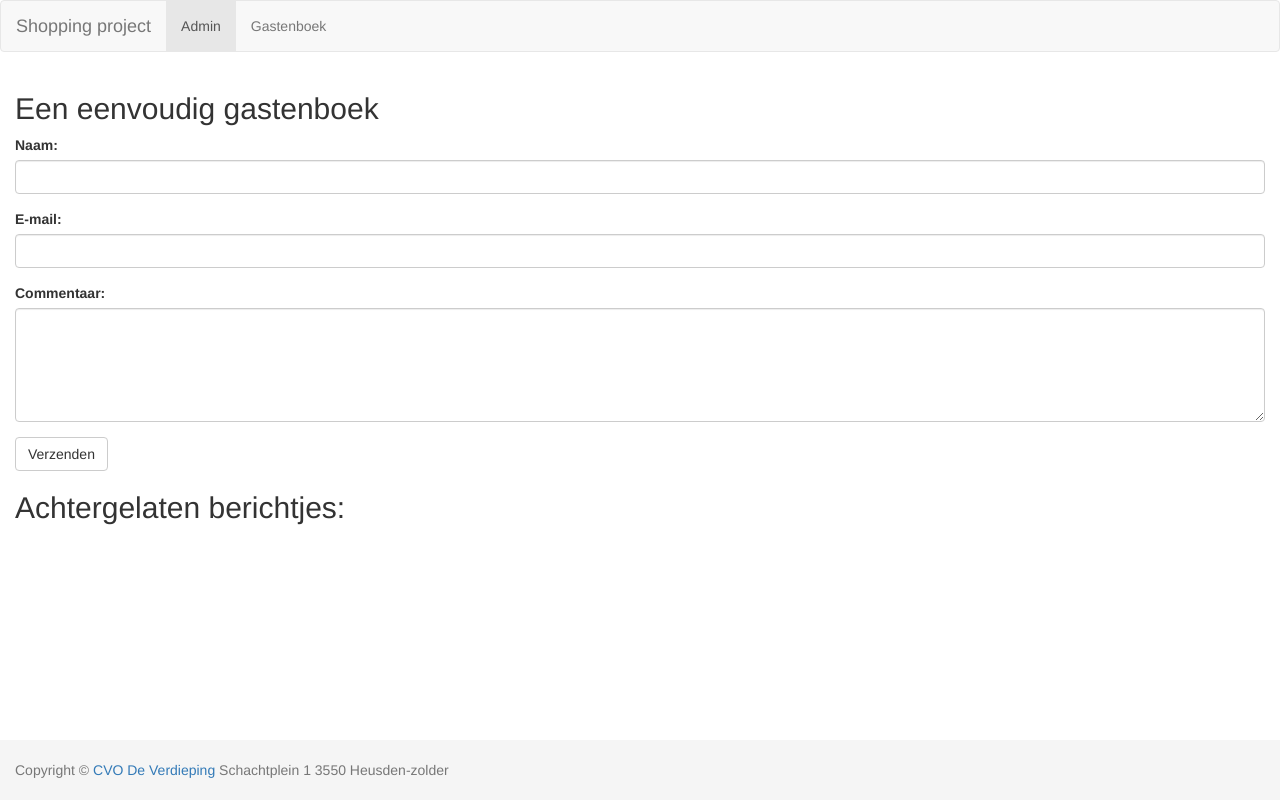
After one commit to Yves-T/phpShopping, a PHP site: page /gastenboek.php in a window 1280 px wide. The commit adds this page. Run offline with PHP 8.4, Linux system fonts and the light colour scheme; style sheets or scripts are compiled from the project's sources; some libraries are stand-ins or nearby versions.

Commit message:
Add gastenboek

```diff
--- /dev/null
+++ b/gastenboek.php
@@ -0,0 +1,74 @@
+<?php
+include 'includes/html_start_inc.php';
+include 'includes/formatFunctions_inc.php';
+//de naam van het tekstbestand in een variabele steken
+$textfile = "lesgastenboek.txt";
+
+//controleren of de gebruiker op de pagina komt na het invullen van het formulier
+if ($_SERVER['REQUEST_METHOD'] === 'POST') {
+    if (isset($_POST["naam"], $_POST["commentaar"], $_POST["email"])) {
+        $oudeinhoud = '';
+        $commentaar = $_POST["commentaar"];
+        $naam = $_POST["naam"];
+        $email = $_POST["email"];
+
+        if ($naam != "" && $email != "" && $commentaar != "") {
+            $pointer = fopen($textfile, "r+b");
+            if (file_exists($textfile) && filesize($textfile) > 0) {
+                $oudeinhoud = fread($pointer, filesize($textfile));
+            }
+            // day month year
+            $date = date("j - n - Y");
+            $bericht = "<p><strong>" . $naam . "</strong> (" . $email;
+            $bericht .= ") heeft geschreven op <i>" . $date . "</i> : </p>" . $commentaar . "<hr />";
+            rewind($pointer);
+            fputs($pointer, $bericht . "\n" . $oudeinhoud . "\n");
+        }
+
+    }
+}
+
+?>
+<div class="container">
+    <h2>Een eenvoudig gastenboek</h2>
+            <form method="post">
+                <div class="form-group">
+                    <label for="naam">Naam:</label>
+                    <input id="naam" name="naam" type="text" class="form-control"/>
+                </div>
+                <div class="form-group">
+                    <label for="email">E-mail:</label>
+                    <input id="email" name="email" type="text" class="form-control"/>
+                </div>
+                <div class="form-group">
+                    <label for="commentaar">Commentaar:</label>
+                    <textarea id="commentaar" cols="50" rows="5" name="commentaar" class="form-control"></textarea>
+                    <script>
+                        CKEDITOR.replace('commentaar', {
+                                filebrowserBrowseUrl: 'lib/Filemanager/index.html',
+                                filebrowserWindowWidth: '1000',
+                                filebrowserWindowHeight: '480'
+                            }
+                        );
+                    </script>
+                </div>
+                <input value="Verzenden" type="submit" class="btn btn-default"/>
+            </form>
+
+
+
+            <h2>Achtergelaten berichtjes:</h2>
+
+
+            <?php
+            //de inhoud van het tekstbestand afdrukken
+            if (file_exists($textfile) && filesize($textfile) > 0) {
+                readfile($textfile);
+            }
+            ?>
+
+</div>
+<?php
+
+include 'includes/html_stop_inc.php';
+?>
--- a/includes/html_start_inc.php
+++ b/includes/html_start_inc.php
@@ -38,6 +38,7 @@
         <div class="collapse navbar-collapse" id="bs-example-navbar-collapse-1">
             <ul class="nav navbar-nav">
                 <li class="active"><a href="#">Admin</a></li>
+                <li class=""><a href="gastenboek.php">Gastenboek</a></li>
             </ul>
 
         </div><!-- /.navbar-collapse -->
```
